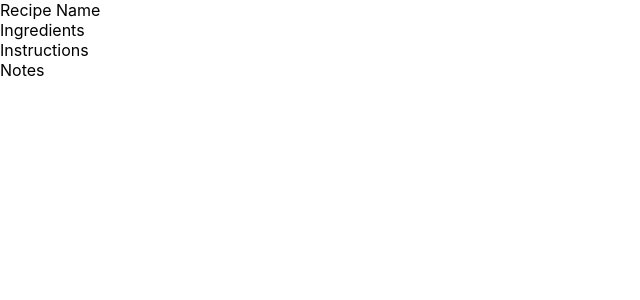
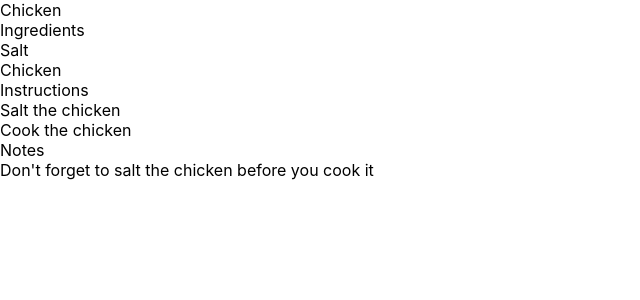
Before and after one commit to jacksoncutler/recipe-journal, a React (Vite) app: page /recipe/1 in a window 1280 px wide. Shown: the top 300 px of the page, without its empty margins (0-640 px from the left). Built offline with nearby package versions, Linux system fonts and the light colour scheme.

Commit message:
Populate view and edit pages with data passed thru context

```diff
--- a/src/components/EditRecipe.tsx
+++ b/src/components/EditRecipe.tsx
@@ -8,14 +8,13 @@ export function EditRecipe() {
   const [isExternal, setIsExternal] = useState<boolean>(false);
 
   useEffect(() => {
-    // if external recipe:
     setIsExternal(context.isExternal);
   }, []);
 
   return (
     <>
       <div id='recipe-title-input'>
-        <input />
+        <input value={context.name} />
       </div>
       {
         // toggle button for external recipe
--- a/src/components/Recipe.tsx
+++ b/src/components/Recipe.tsx
@@ -17,8 +17,8 @@ export function Recipe() {
   const [recipeData, setRecipeData] = useState<RecipeData>();
 
   useEffect(() => {
+    recipe.id = params.recipeId as string;
     // get recipe data from storage
-    recipe.id = params.recipeId as string;
     setRecipeData(recipe);
     // if params.recipeId is not found:
     if (false) {
@@ -28,7 +28,7 @@ export function Recipe() {
 
   return (
     <section>
-      <Outlet context={{ initialState: recipeData }} />
+      {recipeData ? <Outlet context={recipeData} /> : <p>Loading...</p>}
     </section>
   );
 }
--- a/src/components/ViewRecipe.tsx
+++ b/src/components/ViewRecipe.tsx
@@ -7,7 +7,7 @@ export function ViewRecipe() {
 
   return (
     <>
-      <div id='recipe-title'>Recipe Name</div>
+      <div id='recipe-title'>{context.name}</div>
       <div id='recipe-body'>
         {context.isExternal ? (
           // use iframe or something for external recipe
@@ -15,13 +15,25 @@ export function ViewRecipe() {
         ) : (
           <>
             <h2>Ingredients</h2>
-            <ul></ul>
+            <ul>
+              {context.ingredients?.map((ingredient, i) => (
+                <li key={i}>{ingredient}</li>
+              ))}
+            </ul>
             <h2>Instructions</h2>
-            <ol></ol>
+            <ol>
+              {context.instructions?.map((instruction, i) => (
+                <li key={i}>{instruction}</li>
+              ))}
+            </ol>
           </>
         )}
         <h2>Notes</h2>
-        <ul></ul>
+        <ul>
+          {context.notes.map((note, i) => (
+            <li key={i}>{note}</li>
+          ))}
+        </ul>
       </div>
     </>
   );
```
